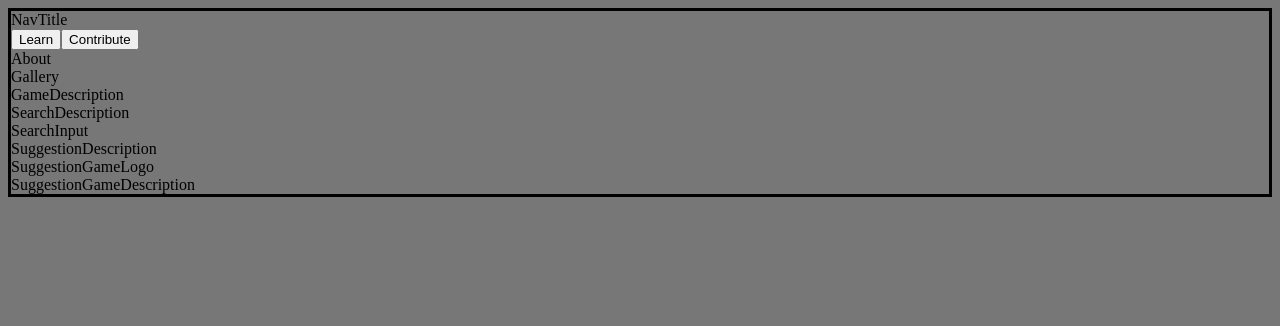
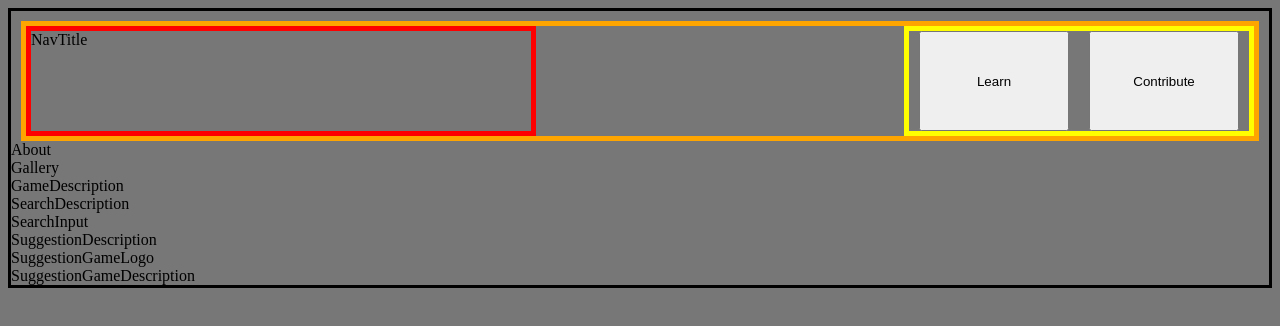
Before and after one commit to cloutierMat/rocket-appliance, a React (Create React App) app in the folder frontend/: page / in a window 1280 px wide. Shown: the top 326 px of the page. Built offline with nearby package versions, Linux system fonts and the light colour scheme.

Commit message:
changed navbar from grid to flexbox

```diff
--- a/frontend/src/app.css
+++ b/frontend/src/app.css
@@ -8,6 +8,7 @@ body {
    margin: 0.5em;
    /* border might need to be removed later */
    border: 3px solid black;
+   /* max-width: fit-content; */
    min-width: fit-content;
 }
 
@@ -31,3 +32,37 @@ body {
    min-width: fit-content;
    font-size: 150px;
 } */
+
+
+
+/* flexbox attempt for navbar wrapping */
+/*    -borders are all temporary and only for visualizing
+      -margins are also temporary, likely need to be changed during the actual styling phase
+      -sizes are ALSO temporary and may need to be adjusted in final styling phase*/
+
+nav {
+   display: flex;
+   flex-wrap: wrap;
+   justify-content: space-between;
+   margin-top: 10px;
+   margin-right: 10px;
+   margin-left: 10px;
+   border: 5px solid orange;
+}
+
+.navTitle {
+   height: 100px;
+   width: 500px;
+   border: 5px solid red;
+}
+
+.buttonContainer {
+   border: 5px solid yellow;
+}
+
+   .navButton {
+      height: 100px;
+      width: 150px;
+      margin-left: 10px;
+      margin-right: 10px;
+   }
```
